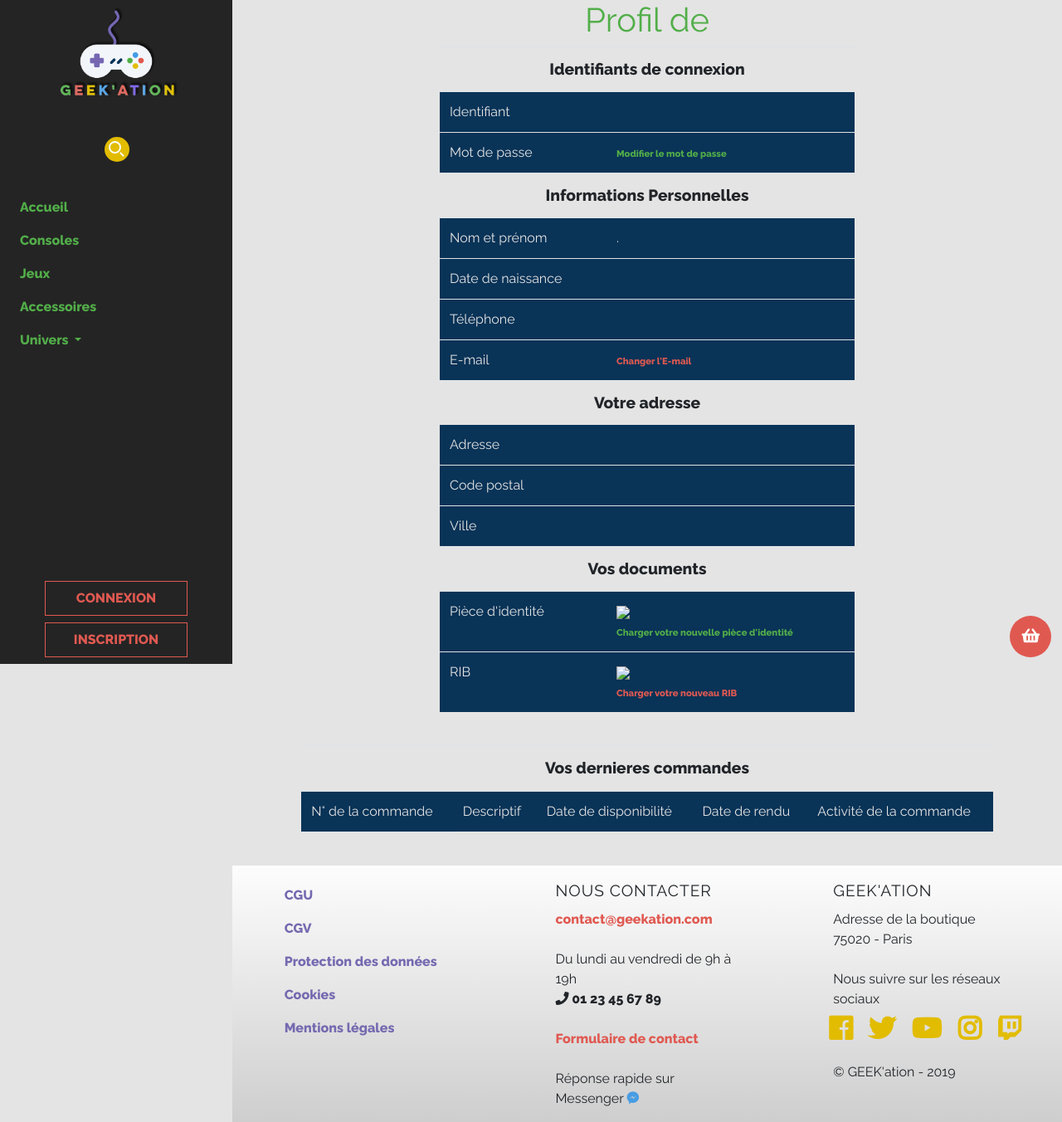
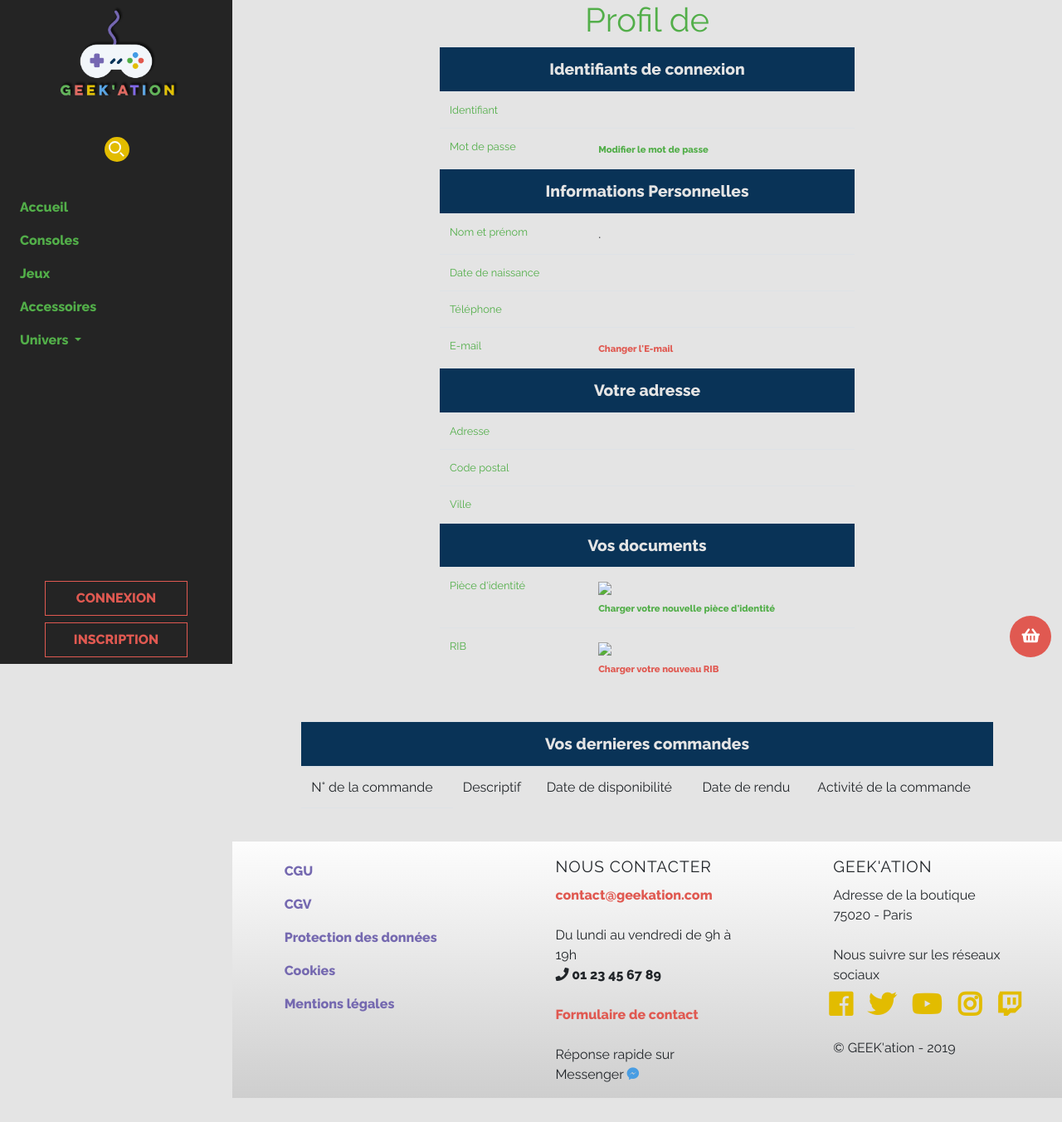
Before and after one commit to Ultrajet/geekation, a Symfony app: template templates/membre/profil.html.twig in a window 1280 px wide. Shown: the whole page at 83% size. After the commit the page ends 1323 px from the top, so only its background shows below. Run offline with Twig, Linux system fonts and the light colour scheme; the template is opened without the code that fills it, so the values that code supplies are empty; some libraries are stand-ins or nearby versions.

Commit message:
commit profil membre produit login

```diff
--- a/public/css/style.css
+++ b/public/css/style.css
@@ -317,6 +317,7 @@ html, body {
 
 /*********** FOOTER **************/
 
+
 .footer-titre {
   text-transform: uppercase;
   letter-spacing: 1px;
@@ -444,11 +445,6 @@ a.footer-socials-messs:hover {
 }
 
 
-
-
-
-/*--------------------------------------------------------------------------------------------------*/
-
 /******************************* CSS DE TOUS LES FORMULAIRE ******************************/
 
 /********************************************************************
@@ -558,18 +554,15 @@ a {
 }
 
 .identifiant, .information, .adresseclient, .docs, .vdc, .vpr {
+  background: #093357;
+  color: #e4e4e4;
   text-align: center;
-  background: #e4e4e4;
+}
+.vert{
+  color: #52ae49;
+  font-size: 0.8em;
 }
 
-.profilclient, .profilclientcommandesthead, .commandesthead {
-  background: #093357;
-  color: #e4e4e4;
-}
-
-.profilclient td {
-  color: #e4e4e4;
-}
 
 /*--------------------------------------------------------------------------------------------------*/
 
@@ -589,6 +582,11 @@ a {
 
 .montantcommande {
   background: #E05951;
+  color: #e4e4e4;
+}
+
+.commandesthead {
+  background: #093357;
   color: #e4e4e4;
 }
 
@@ -668,13 +666,17 @@ a.lien-savoir:hover {
 /*--------------------------------------------------------------------------------------------------*/
 
 /****************************** *PAGE PRODUIT LIST (ADMIN) **********************************/
+/****************************** *PAGE MEMBRE LIST (ADMIN) **********************************/
 
 /*-------------------------------------------------------------------------------------------------*/
 
-.ajout_produit {
-  background: #52ae49;
+.ajout_produit, .ajout_membre {
   border-radius: 10px;
   margin-left: 73vh;
+}
+
+.ajout_produit a, .ajout_membre a{
+  background: #52ae49;
 }
 
 .fa-plus, .fa-pencil-alt, .fa-eye, .fa-trash {
--- a/templates/admin/produit_list.html.twig
+++ b/templates/admin/produit_list.html.twig
@@ -10,7 +10,7 @@
             <a type="submit" name="ajout_produit" class="btn" href="{{ path('admin_produits_add') }}"><i class="fas fa-plus"></i> Ajouter un Produit</a>
         </div>
 
-        <table class="col-md-8 offset-2">
+        <table class="col-md-8 mx-auto">
             <thead>
                 <tr class="text-center titrecolonne">
                     <td>Id</td>
@@ -42,7 +42,7 @@
                             <a href="{{ path('admin_produits_update', {id : pdt.id} ) }}"><i class="fas fa-pencil-alt"></i>️</a>
                         </td>
                         <td>
-                            <a onclick="return confirm('Etes Vous sur de voiloir supprimer cette article ?')" href="{{ path('admin_produits_delete', {id : pdt.id} ) }}"><i class="fas fa-trash"></i></a>
+                            <a onclick="return confirm('Etes Vous sur de vouloir supprimer cette article ?')" href="{{ path('admin_produits_delete', {id : pdt.id} ) }}"><i class="fas fa-trash"></i></a>
                         </td>
                     </tr>
                 {% endfor %}
--- a/templates/membre/profil.html.twig
+++ b/templates/membre/profil.html.twig
@@ -9,13 +9,13 @@
     <table class="col-md-6 col-sm-10 col-xs-6 mx-auto table profilclient">
         <th colspan="2" class="identifiant">Identifiants de connexion</th>
         <tr>
-            <td>Identifiant</td>
+            <td class="vert">Identifiant</td>
             <td>
                 <strong>{{ app.user.username }}</strong>
             </td>
         </tr>
         <tr>
-            <td>Mot de passe</td>
+            <td class="vert">Mot de passe</td>
             <td>
                 <a href="#" class="mdp">Modifier le mot de passe</a>
             </td>
@@ -23,23 +23,23 @@
 
         <th colspan="2" class="information">Informations Personnelles</th>
         <tr>
-            <td>Nom et prénom</td>
+            <td class="vert">Nom et prénom</td>
             <td>
                 <strong>{{ app.user.nom }}</strong>.<strong>{{ app.user.prenom }}</strong>
             </td>
         </tr>
         <tr>
-            <td>Date de naissance</td>
+            <td class="vert">Date de naissance</td>
             <td></td>
         </tr>
         <tr>
-            <td>Téléphone</td>
+            <td class="vert">Téléphone</td>
             <td>
                 <strong>{{ app.user.telephone }}</strong>
             </td>
         </tr>
         <tr>
-            <td>E-mail</td>
+            <td class="vert">E-mail</td>
             <td>
                 <strong>{{ app.user.email }}</strong>
                 <a href="#" class="email">Changer l'E-mail</a>
@@ -49,17 +49,17 @@
 
         <th colspan="2" class="adresseclient">Votre adresse</th>
         <tr>
-            <td>Adresse</td>
+            <td class="vert">Adresse</td>
             <td>
                 <strong>{{ app.user.adresse }}</strong>
             </td>
         </tr>
         <tr>
-            <td>Code postal</td>
+            <td class="vert">Code postal</td>
             <td></td>
         </tr>
         <tr>
-            <td>Ville</td>
+            <td class="vert">Ville</td>
             <td>
                 <strong>{{ app.user.ville }}</strong>
             </td>
@@ -68,12 +68,12 @@
 
         <th colspan="2" class="docs">Vos documents</th>
         <tr>
-            <td>Pièce d'identité</td>
+            <td class="vert">Pièce d'identité</td>
             <td><img src="#"><br><a href="#" class="ci">Charger votre nouvelle pièce d'identité</a>
             </td>
         </tr>
         <tr>
-            <td>RIB</td>
+            <td class="vert">RIB</td>
             <td><img src="#"><br><a href="#" class="rib">Charger votre nouveau RIB</a>
             </td>
         </tr>
```
Also changed, not shown: templates/admin/membre_list.html.twig (+19 -17 lines), templates/emails/contact.html.twig (+32 -17 lines), templates/security/login.html.twig (+20 -7 lines).
